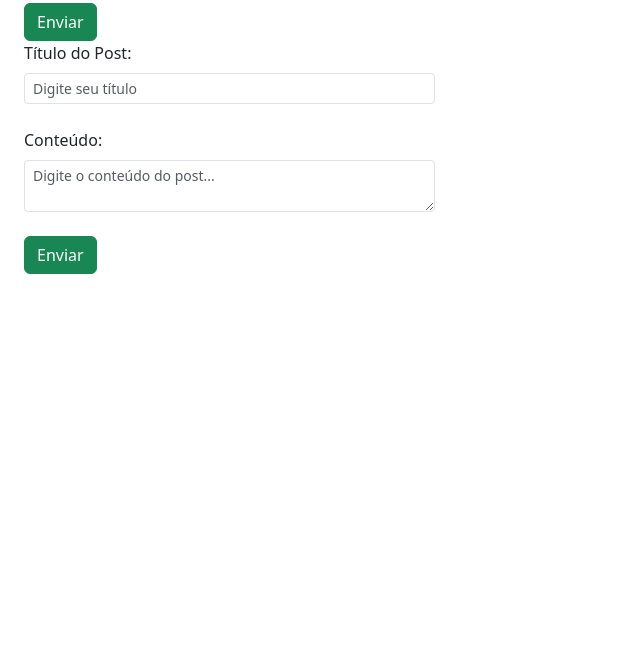
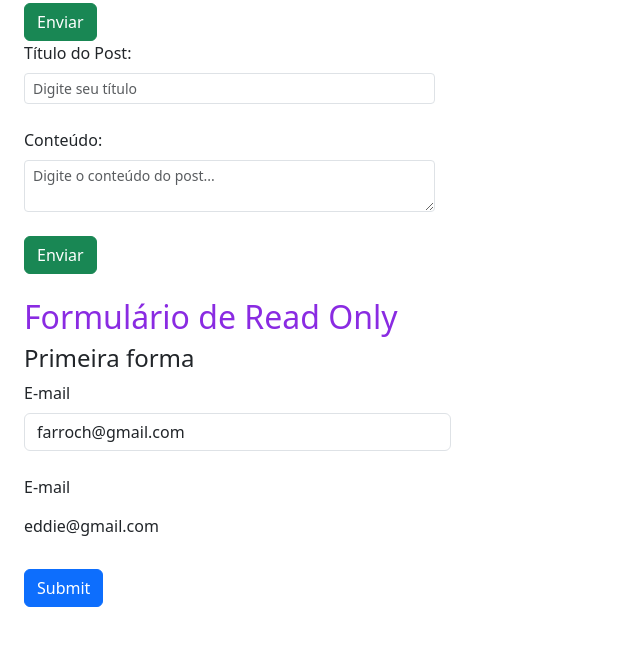
Before and after one commit to RicardoFerrazPereira/bootstrap5-curso-udemy, a plain HTML site: page 4_Formularios/aulas/index.html in a window 1280 px wide. Shown: the part 1081-1727 px from the top of the page, without its empty margins (0-640 px from the left). Drawn offline with nearby package versions, Linux system fonts and the light colour scheme.

Commit message:
Read only Input

```diff
--- a/4_Formularios/aulas/index.html
+++ b/4_Formularios/aulas/index.html
@@ -90,6 +90,29 @@
         </form>
     </div>
 
+    <!-- READ ONLY (somente leitura)  -->
+
+    <div class="col-4 m-4">
+        <h2>Formulário de Read Only</h2>
+        <h4>Primeira forma</h4>
+        <form>
+            <div class="mb-4"> <!--Separar os inputs do formulario-->
+                <label for="email" class="form-label">E-mail</label>
+                <input type="email" class="form-control" id="email2" name="email2" aria-describedby="emailHelp"
+                    placeholder="Insira seu email" readonly value="farroch@gmail.com">
+
+            </div>
+            <div class="mb-4"> <!--Separar os inputs do formulario-->
+                <label for="email" class="form-label">E-mail</label>
+                <input type="email" class="form-control-plaintext" id="email3" name="email3" aria-describedby="emailHelp"
+                    placeholder="Insira seu email" value="eddie@gmail.com" readonly>
+
+            </div>
+
+            <button type="submit" class="btn btn-primary">Submit</button>
+        </form>
+    </div>
+
 
 </body>
 
```
